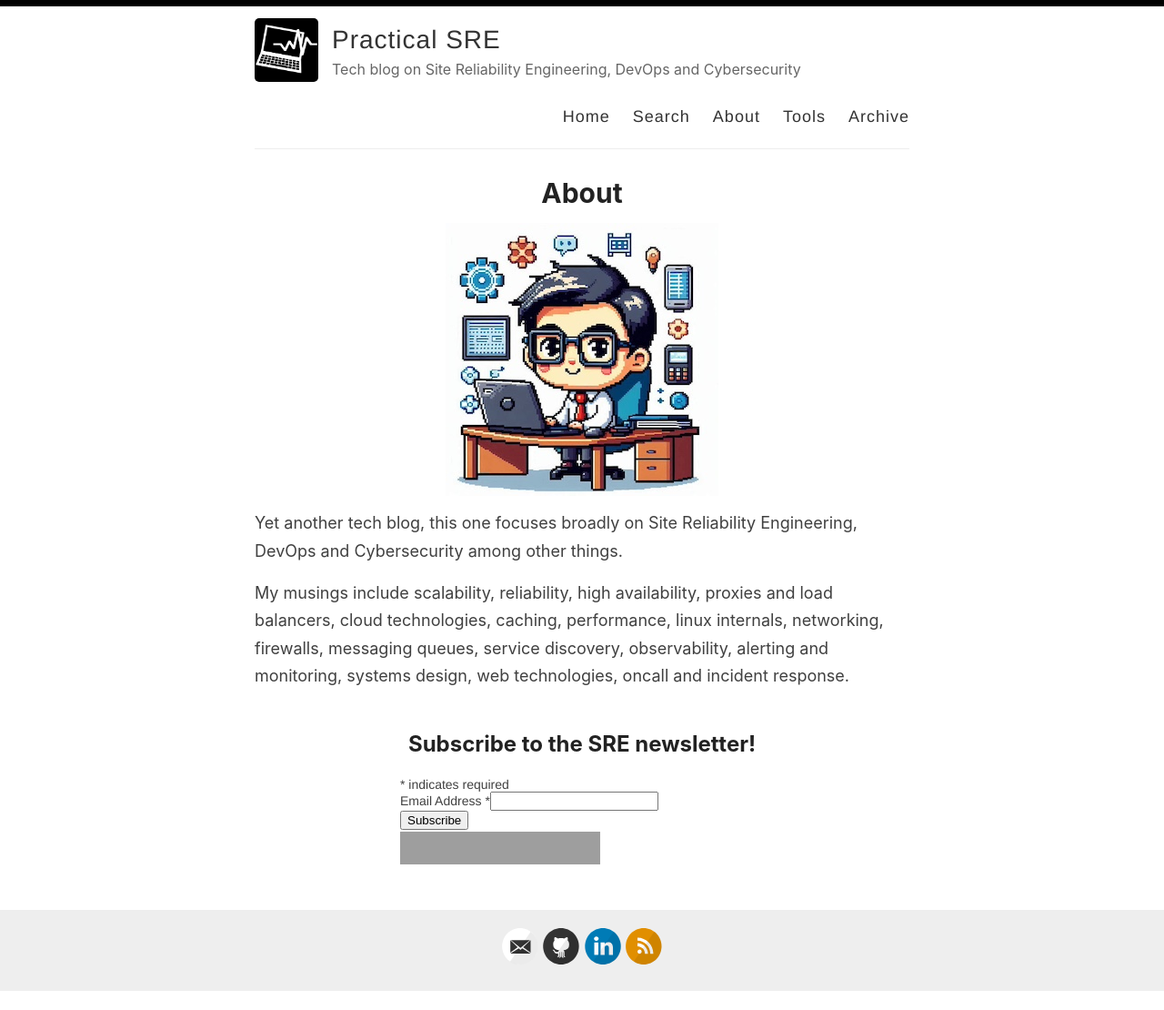
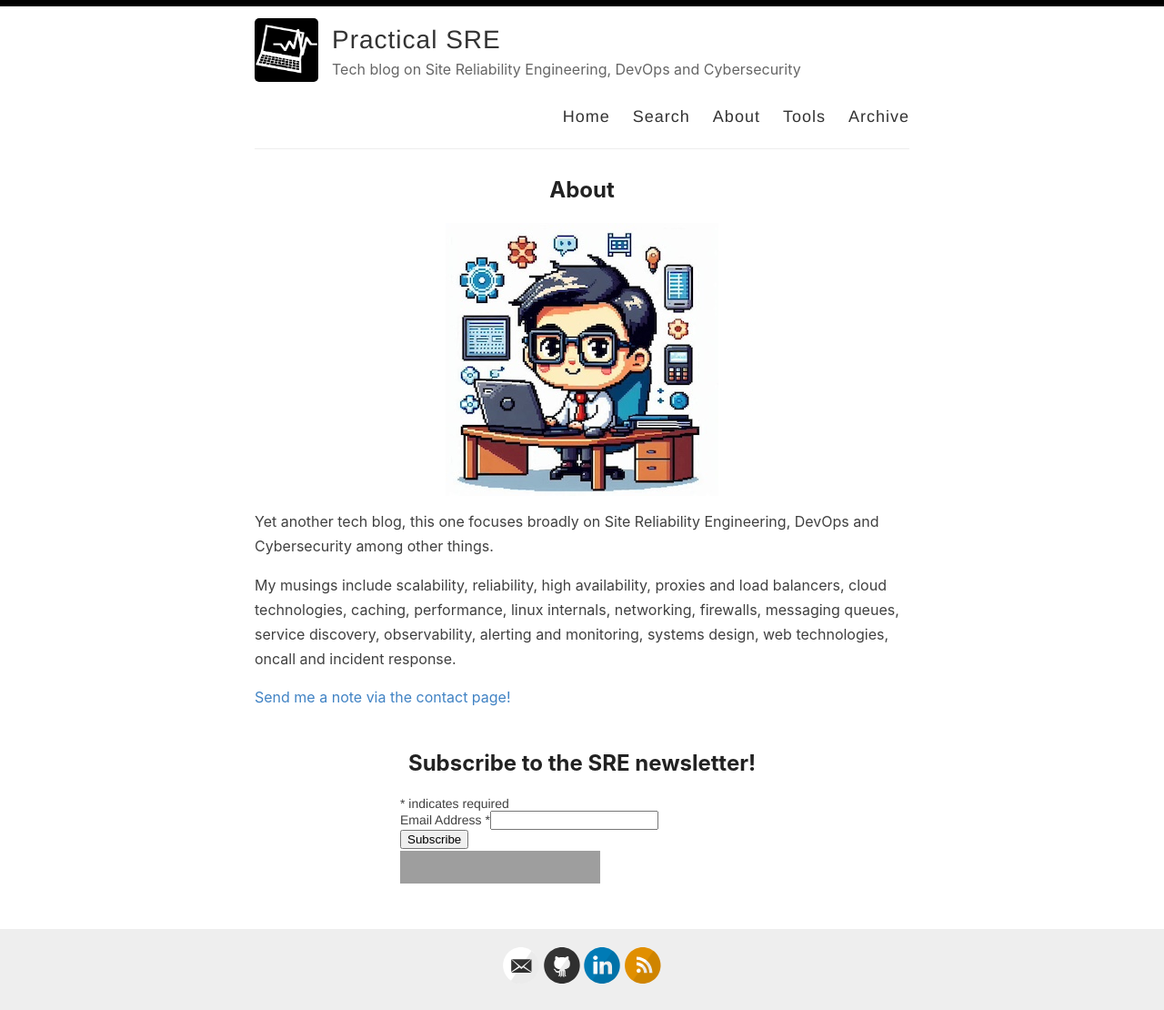
Before and after one commit to tgangte/tgangte.github.io, a Jekyll site: the page built from _pages/about.md, in a window 1280 px wide. Shown: the whole page at 91% size. Built offline with Jekyll 4.4.1, drawn with Linux system fonts in a browser that asks for light colours; comment, search, counter and statistics services are not loaded; before the commit the page ends 1089 px from its top, so only the background shows below that; grey boxes are pictures that could not be loaded.

Commit message:
Adding contact form and reducing font size

```diff
--- a/_layouts/page.html
+++ b/_layouts/page.html
@@ -4,7 +4,7 @@ layout: default
 
 <article class="page">
 
-  <h1>{{ page.title }}</h1>
+  <h2>{{ page.title }}</h2>
 
   <div class="entry">
     {{ content }}
--- a/_pages/about.md
+++ b/_pages/about.md
@@ -9,6 +9,7 @@ Yet another tech blog, this one focuses broadly on Site Reliability Engineering,
 
 My musings include scalability, reliability, high availability, proxies and load balancers, cloud technologies, caching, performance, linux internals, networking, firewalls, messaging queues, service discovery, observability, alerting and monitoring, systems design, web technologies, oncall and incident response.
 
+[Send me a note via the contact page!](https://us13.list-manage.com/contact-form?u=8bfea0c90df9c4e6a53370a41&form_id=1707ab779d024bba64b5afaa392d6d19)
 <div id="mc_embed_shell">
       <link href="//cdn-images.mailchimp.com/embedcode/classic-061523.css" rel="stylesheet" type="text/css">
   <style type="text/css">
--- a/assets/style.scss
+++ b/assets/style.scss
@@ -26,7 +26,7 @@ body {
   color: #404040;
   line-height: 1.7;
   font-weight: 400;
-  font-size: 18px;
+  font-size: 16px;
   height: 100%;
 }
 
@@ -53,7 +53,7 @@ h1, h2, h3, h4, h5, h6 {
 }
 
 h1 {
-  font-size: 30px;
+  font-size: 25px;
   a {
     color: inherit;
   }
@@ -379,7 +379,7 @@ nav {
     /*border-left: 2px solid $gray;*/
     padding: 0.1em 1em;
     color: $gray;
-    font-size: 22px;
+    font-size: 18px;
     font-style: italic;
     background-color: #ede1ff;
   }
```
